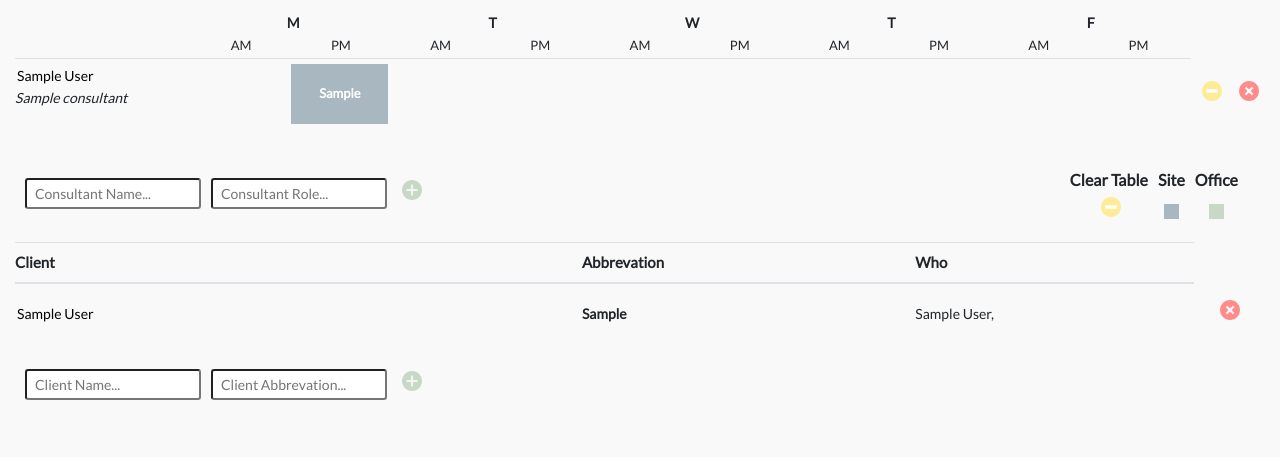
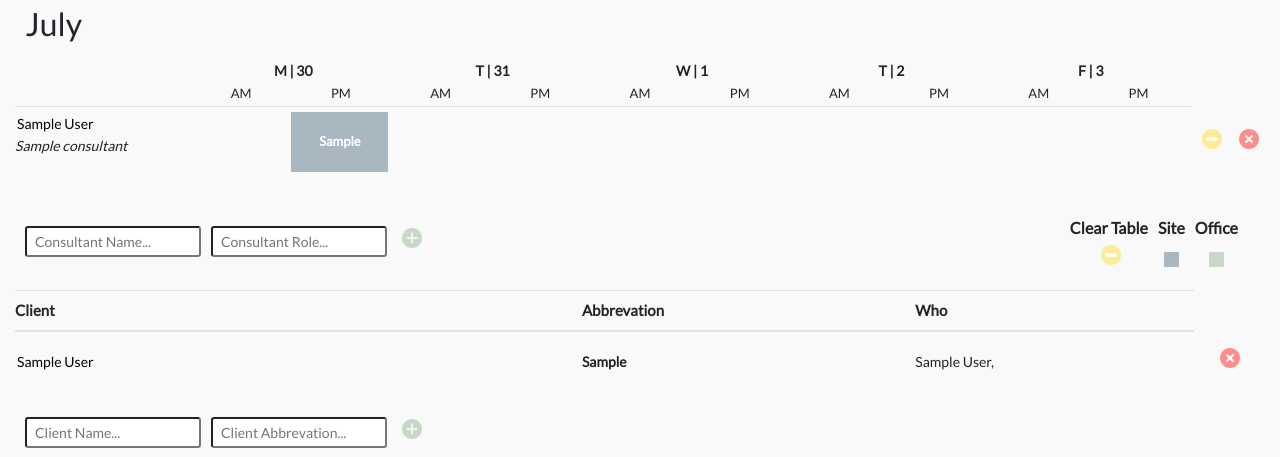
Before and after one commit to tristankells/bulletproof-weekly-planner, a PHP site: page /week-calendar.html in a window 1280 px wide. Shown: the part 116-573 px from the top of the page. Run offline with PHP 8.4, Linux system fonts and the light colour scheme; tables that the repository leaves empty hold one stand-in row (values such as "Sample post"); some libraries are stand-ins or nearby versions.

Commit message:
Days of month ann month diplaying on week calender

```diff
--- a/js/week-calendar/index.js
+++ b/js/week-calendar/index.js
@@ -575,8 +575,30 @@ $(document).ready(function() {
       break;
   }
 
-  $("#consultantstable > .dates").each(function() {
-    $(this).append(monday.getDate() + $(this).index() - 1);
+  var months = [
+    "January",
+    "February",
+    "March",
+    "April",
+    "May",
+    "June",
+    "July",
+    "August",
+    "September",
+    "October",
+    "November",
+    "December"
+  ];
+  $("#displaymonth").append(months[currentDate.getMonth()]);
+
+  $("#consultantstableheadrow > .date").each(function() {
+    var day = 0;
+    day = monday.getDate() + $(this).index() - 1;
+
+    if (day > 31) {
+      day = day - 31;
+    }
+    $(this).append(" | " + day);
   });
 
   //Beginning of context menu code adapted from https://stackoverflow.com/questions/4495626/making-custom-right-click-context-menus-for-my-web-app 12/07/2018
@@ -707,6 +729,8 @@ $(document).ready(function() {
     $(this).removeClass("select-element-hover");
   });
 
+  /*-----------------CLEAR ROW ALLOCATIONS---------------------*/
+
   function bindClearAlllocationButtons() {
     $("#consultantstablebody").on(
       "click",
@@ -725,8 +749,7 @@ $(document).ready(function() {
 
     id = $consultantRow.attr("id");
 
-    clearConsutlantAllocationsDB(id).done(function(data) {
-      alert(data);
+    clearConsutlantAllocationsDB(id).done(function() {
       $consultantRow
         .find(".clientdropdown")
         .val(null)
--- a/style/week-calendar-style.css
+++ b/style/week-calendar-style.css
@@ -15,7 +15,7 @@ body {
 }
 
 .row-space {
-    padding-right: 10px!important;
+  padding-right: 10px !important;
   /*border-right: 1px solid lightgray !important;*/
 }
 
@@ -27,13 +27,12 @@ body {
 }
 
 .nav-link:hover {
-    color: #A9B7C0;
+  color: #a9b7c0;
 }
 
 .logo {
   width: auto;
   height: 35px;
-
 }
 
 .navbar-brand {
@@ -47,19 +46,16 @@ body {
   line-height: 100px;
 }
 
-
 /*CSS for context menu adapted from https://stackoverflow.com/questions/4495626/making-custom-right-click-context-menus-for-my-web-app 12/07/2018 */
 
 /* CSS3 */
 
 /* The whole thing */
 
-
-
 .dropdown {
   background-color: transparent;
-    width: 100%!important;
-    height: 60px!important;
+  width: 100% !important;
+  height: 60px !important;
   text-align: center;
   border: none;
 }
@@ -71,7 +67,7 @@ select {
   -moz-appearance: none;
   border-radius: 0px;
   text-indent: 1px;
-    text-overflow: '';
+  text-overflow: "";
   text-align-last: center;
   padding: 5px;
   margin: 5px;
@@ -89,11 +85,9 @@ select option {
   margin-right: auto !important;
 }
 
-
-
-td{
-    padding:0!important;
-    margin:0!important;
+td {
+  padding: 0 !important;
+  margin: 0 !important;
 }
 
 .custom-menu {
@@ -101,10 +95,10 @@ td{
   z-index: 1000;
   position: absolute;
   overflow: hidden;
-    border: 1px solid #CCC;
+  border: 1px solid #ccc;
   white-space: nowrap;
   font-family: sans-serif;
-    background: #FFF;
+  background: #fff;
   color: #333;
   border-radius: 5px;
   padding: 0;
@@ -116,7 +110,7 @@ td{
   padding: 8px 12px;
   cursor: pointer;
   list-style-type: none;
-    transition: all .3s ease;
+  transition: all 0.3s ease;
   user-select: none;
 }
 
@@ -136,7 +130,7 @@ td{
   font-family: Lato;
 }
 
-.client-table th{
+.client-table th {
   font-size: 15px;
   text-align: left;
   padding-left: 0;
@@ -152,12 +146,12 @@ td{
 /* Consultant table key */
 
 .on-site-colour {
-    background-color: #A9B7C0;
+  background-color: #a9b7c0;
 }
 
 .office-colour {
   /*background-color: #C7D8C6; */
-    background-color: #EFD9C1;
+  background-color: #efd9c1;
 }
 
 .consultanttablekey {
@@ -175,8 +169,6 @@ td{
   text-align: center;
 }
 
-
-
 .rolediv {
   font-style: italic;
   font-family: Lato, Arial;
@@ -187,7 +179,7 @@ td{
 .consultant-header {
   font-size: 14px;
   font-family: Lato, Arial;
-    vertical-align: -webkit-baseline-middle
+  vertical-align: -webkit-baseline-middle;
 }
 
 .consultant-header input {
@@ -200,7 +192,7 @@ td{
   vertical-align: -webkit-baseline-middle;
 }
 
-.table thead>tr.dates.dates>th {
+.table thead > tr.dates.dates > th {
   font-family: Lato;
   font-size: 14px;
   text-align: center;
@@ -209,11 +201,11 @@ td{
   border: none;
 }
 
-.table tbody>tr.client-abbr.client-abbr>td {
+.table tbody > tr.client-abbr.client-abbr > td {
   border-right: 1px solid red;
 }
 
-.table thead>tr.date-subheading.date-subheading>th {
+.table thead > tr.date-subheading.date-subheading > th {
   font-family: Lato;
   font-size: 13px;
   font-weight: lighter;
@@ -224,7 +216,6 @@ td{
   padding-left: 3px !important;
   padding-right: 0 !important;
   border: none;
-
 }
 .add-consultant-table {
   font-family: Lato;
@@ -264,7 +255,7 @@ td{
   height: 20px;
 }
 
-.remove-row{
+.remove-row {
   display: block;
   margin-left: auto;
   margin-right: auto;
@@ -274,3 +265,9 @@ td{
   background-color: rgb(240, 240, 240) !important;
   color: black !important;
 }
+
+#displaymonth {
+  padding-left: 2%;
+  font-family: Lato;
+  font-size: 200%
+}
--- a/week-calendar.html
+++ b/week-calendar.html
@@ -45,17 +45,20 @@
         </ul>
     </nav>
     <div class="container-fluid">
+
         <div class="row" id="maindiv">
+            <div id='displaymonth'>
+            </div>
             <div class="col-lg-12" id="consultantsdiv">
                 <table class="consultant-table table" id="consultantstable">
                     <thead id="consultantstablehead">
                         <tr class="dates" id="consultantstableheadrow">
                             <th></th>
-                            <th colspan="2">M</th>
-                            <th colspan="2">T</th>
-                            <th colspan="2">W</th>
-                            <th colspan="2">T</th>
-                            <th colspan="2">F</th>
+                            <th class="date" colspan="2">M</th>
+                            <th class="date" colspan="2">T</th>
+                            <th class="date" colspan="2">W</th>
+                            <th class="date" colspan="2">T</th>
+                            <th class="date" colspan="2">F</th>
                         </tr>
                         <tr class="date-subheading">
                             <th></th>
@@ -76,7 +79,7 @@
                     </tbody>
                 </table>
 
-                <table width ="100%" class = "add-consultant-table">
+                <table width="100%" class="add-consultant-table">
                     <tr>
                         <td class="input-row">
                             <input type="text" class="form-control-sm" placeholder="Consultant Name..." id="consultantnameinput" />
@@ -85,7 +88,7 @@
                             <input type="text" class="form-control-sm" placeholder="Consultant Role..." id="consultantroleinput" />
                         </td>
                         <td class="button-row">
-                            <input type='image' src='/Glance/img/plus.png' id = "addconsultantbutton" class="remove-add-btn"/>
+                            <input type='image' src='/Glance/img/plus.png' id="addconsultantbutton" class="remove-add-btn" />
                         </td>
                         <td>
                             <div class="consultanttablekey">
@@ -97,7 +100,7 @@
                                     </tr>
                                     <tr>
                                         <td class="dot-position">
-                                                    <input type='image' src='/Glance/img/clear.png' id = "resetallocationbutton" class="remove-add-btn" />
+                                            <input type='image' src='/Glance/img/clear.png' id="resetallocationbutton" class="remove-add-btn" />
                                         </td>
                                         <td class="dot-position">
                                             <img src="/Glance/img/key_dot_blue.png" </img>
@@ -124,16 +127,17 @@
                     <tbody id="clienttablebody">
                     </tbody>
                 </table>
-                <table class = "add-client-table">
+                <table class="add-client-table">
                     <tr>
                         <td class="input-row">
                             <input class="form-control-sm" type="text" placeholder="Client Name..." id="clientnameinput" />
                         </td>
                         <td class="input-row">
-                        <input class="form-control-sm" type="text" placeholder="Client Abbrevation..." id="clientabbreviationinput" maxlength="3" />
+                            <input class="form-control-sm" type="text" placeholder="Client Abbrevation..." id="clientabbreviationinput" maxlength="3"
+                            />
                         </td>
                         <td class="button-row">
-                        <input type='image' src='/Glance/img/plus.png' id = "addclientbutton" class="remove-add-btn"/>
+                            <input type='image' src='/Glance/img/plus.png' id="addclientbutton" class="remove-add-btn" />
                         </td>
                     </tr>
                 </table>
```
Lines whose indentation alone changed are shown as unchanged.
